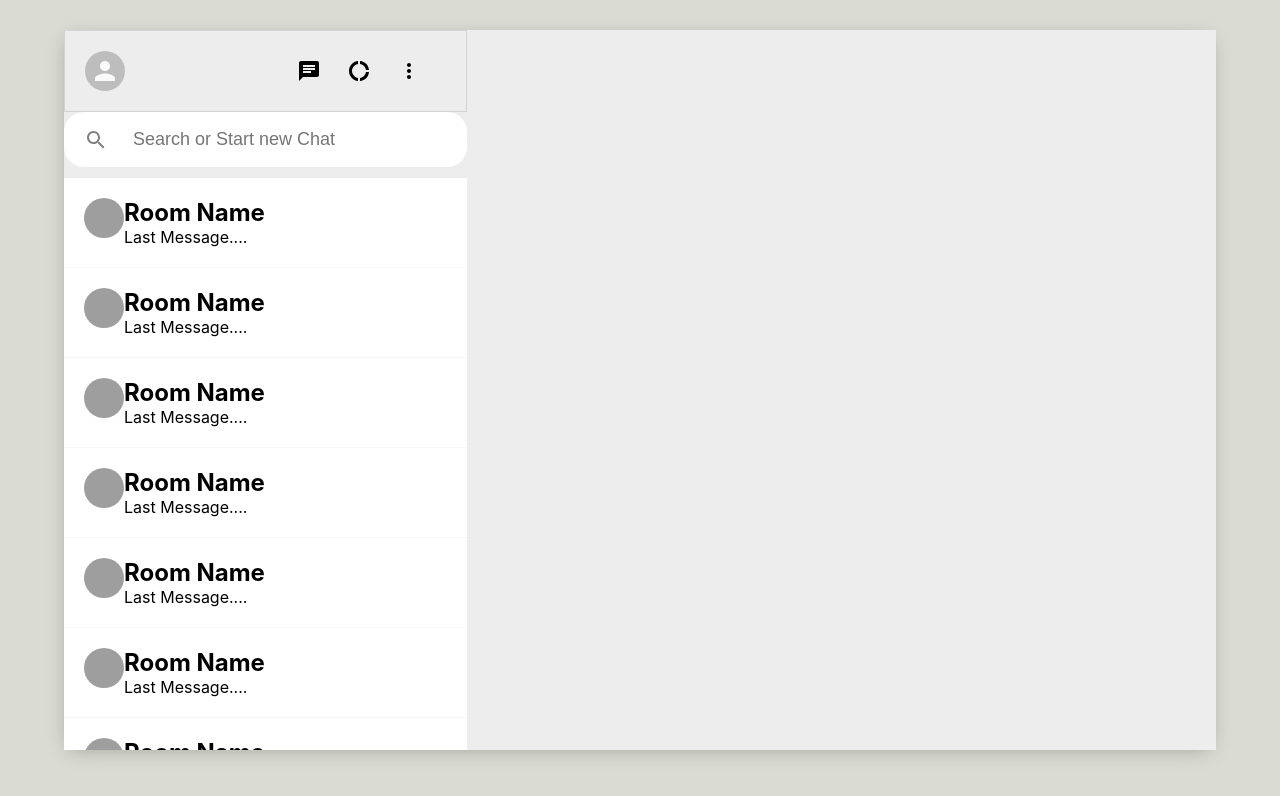
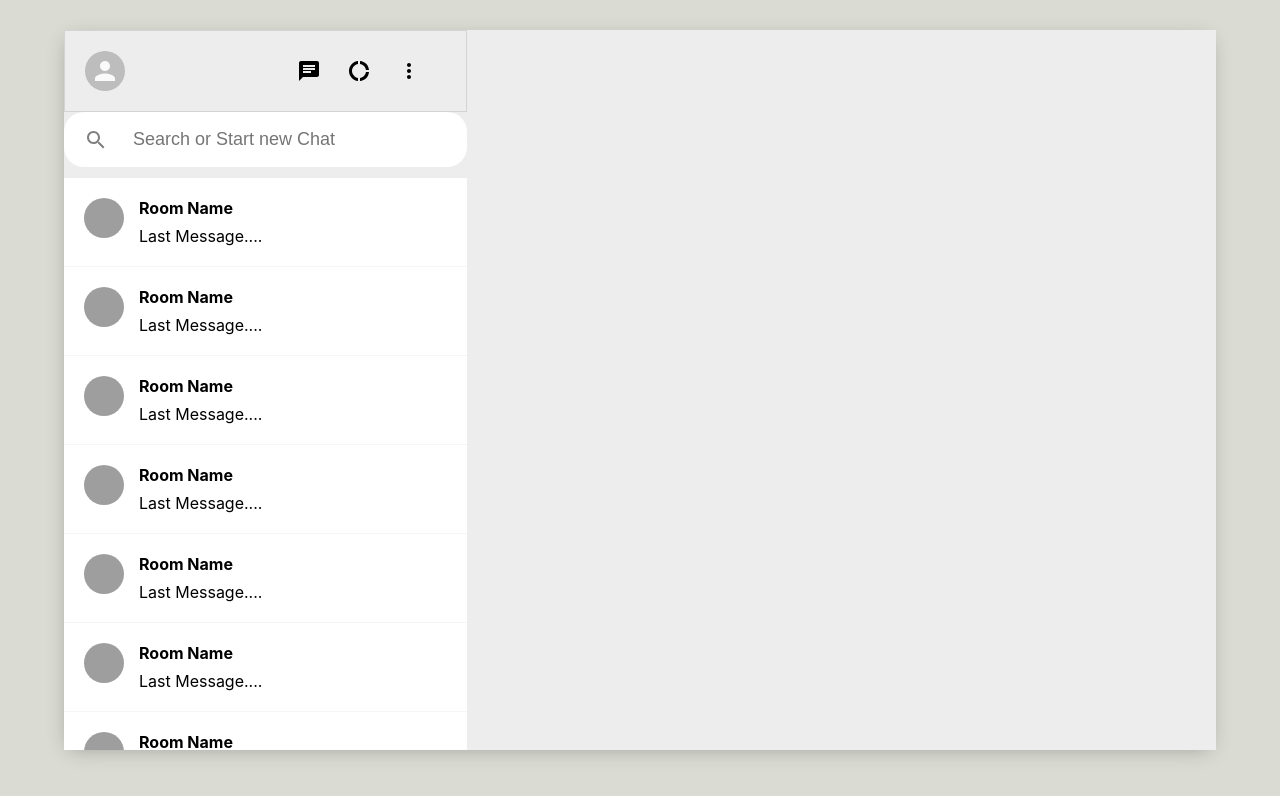
Before and after one commit to Moonwalkerr/ChatMee, a React (Create React App) app: page / in a window 1280 px wide. Shown: the top 796 px of the page. Built offline with nearby package versions, Linux system fonts and the light colour scheme; grey boxes are pictures that could not be loaded.

Commit message:
more stylings

```diff
--- a/src/comps/sidebarChat.css
+++ b/src/comps/sidebarChat.css
@@ -9,3 +9,12 @@
 .sidebarChat:hover{
     background-color:#ebebeb;
 }
+
+.sidebarChat__info{
+    margin-left:15px;
+}
+
+.sidebarChat__info > h2{
+    font-size:16px;
+    margin-bottom:8px;
+}
```
